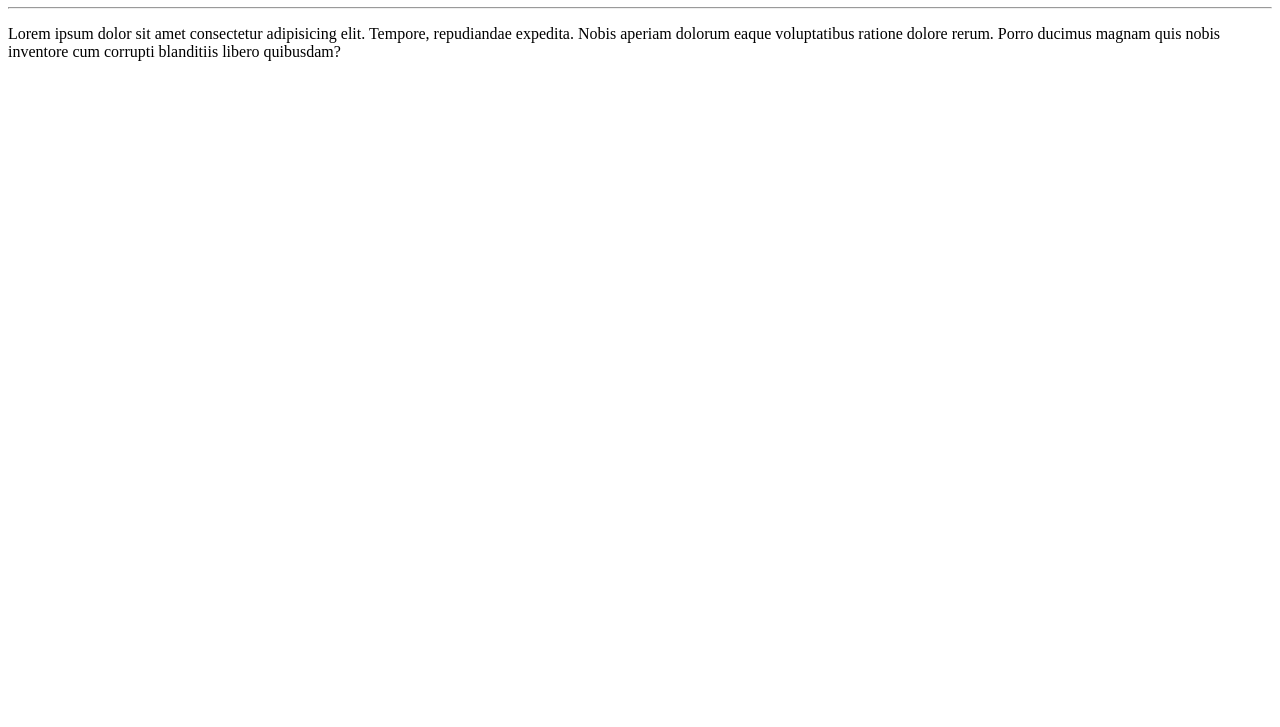
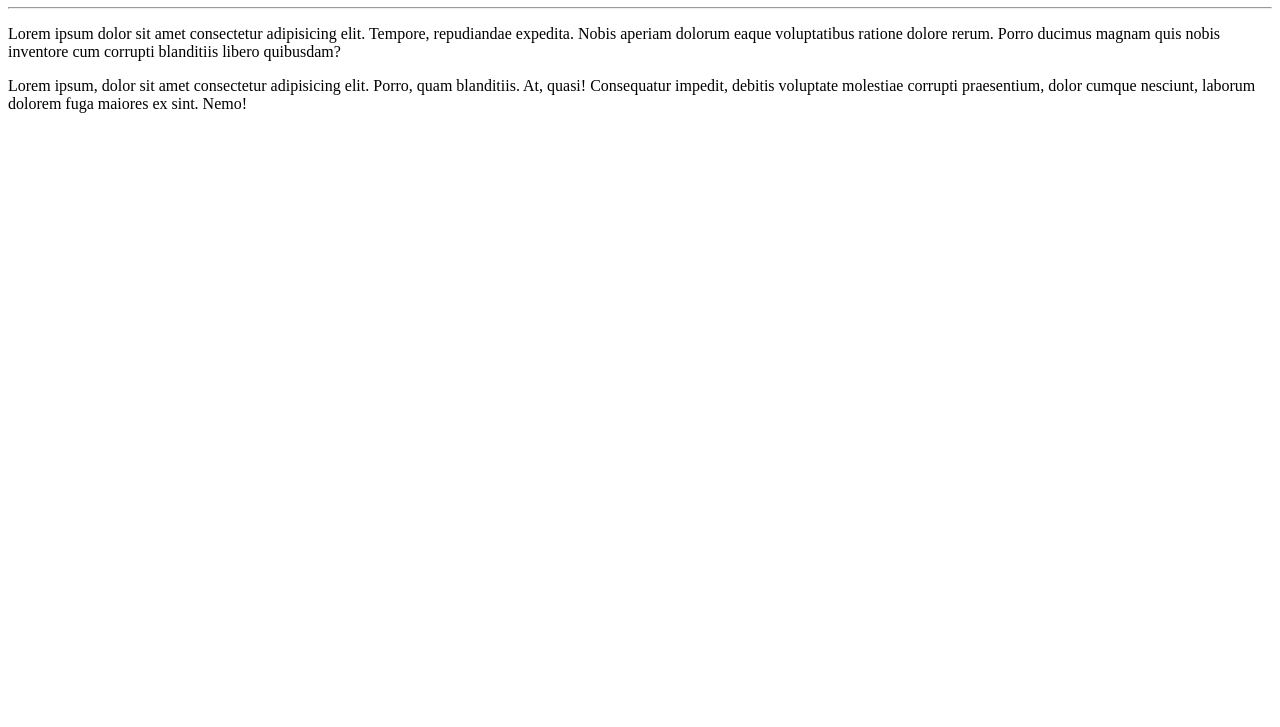
Before and after one commit to larissaaiala/Ola-Mundo, a plain HTML site: page site-exemplo/index.html in a window 1280 px wide. Shown: the part 73-800 px from the top of the page. Drawn offline with Linux system fonts and the light colour scheme.

Commit message:
adicionei um paragrafo

```diff
--- a/site-exemplo/index.html
+++ b/site-exemplo/index.html
@@ -10,5 +10,9 @@
     <hr>
     <p>Lorem ipsum dolor sit amet consectetur adipisicing elit. Tempore, repudiandae expedita. Nobis aperiam dolorum eaque voluptatibus
         ratione dolore rerum. Porro ducimus magnam quis nobis inventore cum corrupti blanditiis libero quibusdam?</p>
+
+        <p>Lorem ipsum, dolor sit amet consectetur adipisicing elit. Porro, quam blanditiis.
+            At, quasi! Consequatur impedit, debitis voluptate molestiae corrupti praesentium,
+            dolor cumque nesciunt, laborum dolorem fuga maiores ex sint. Nemo!</p>
 </body>
 </html>
```
